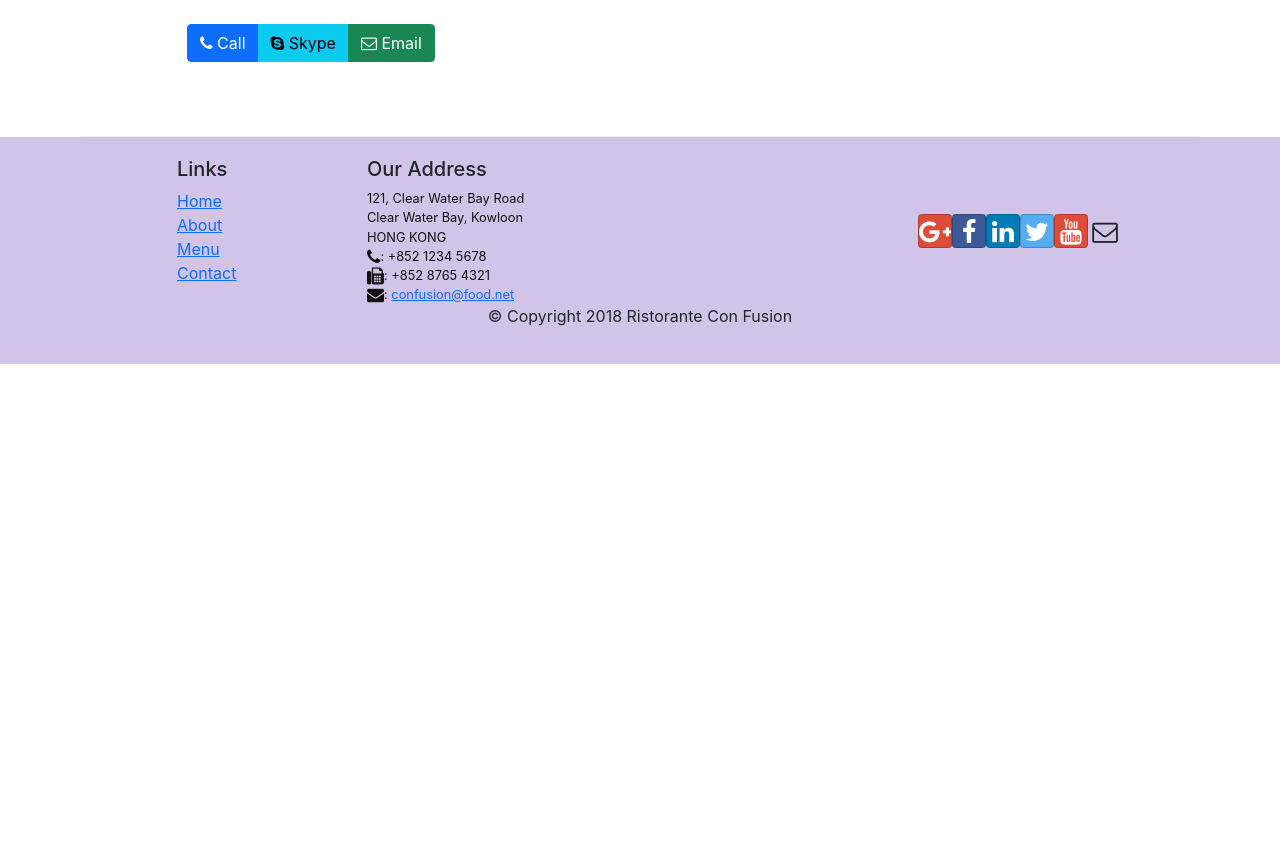
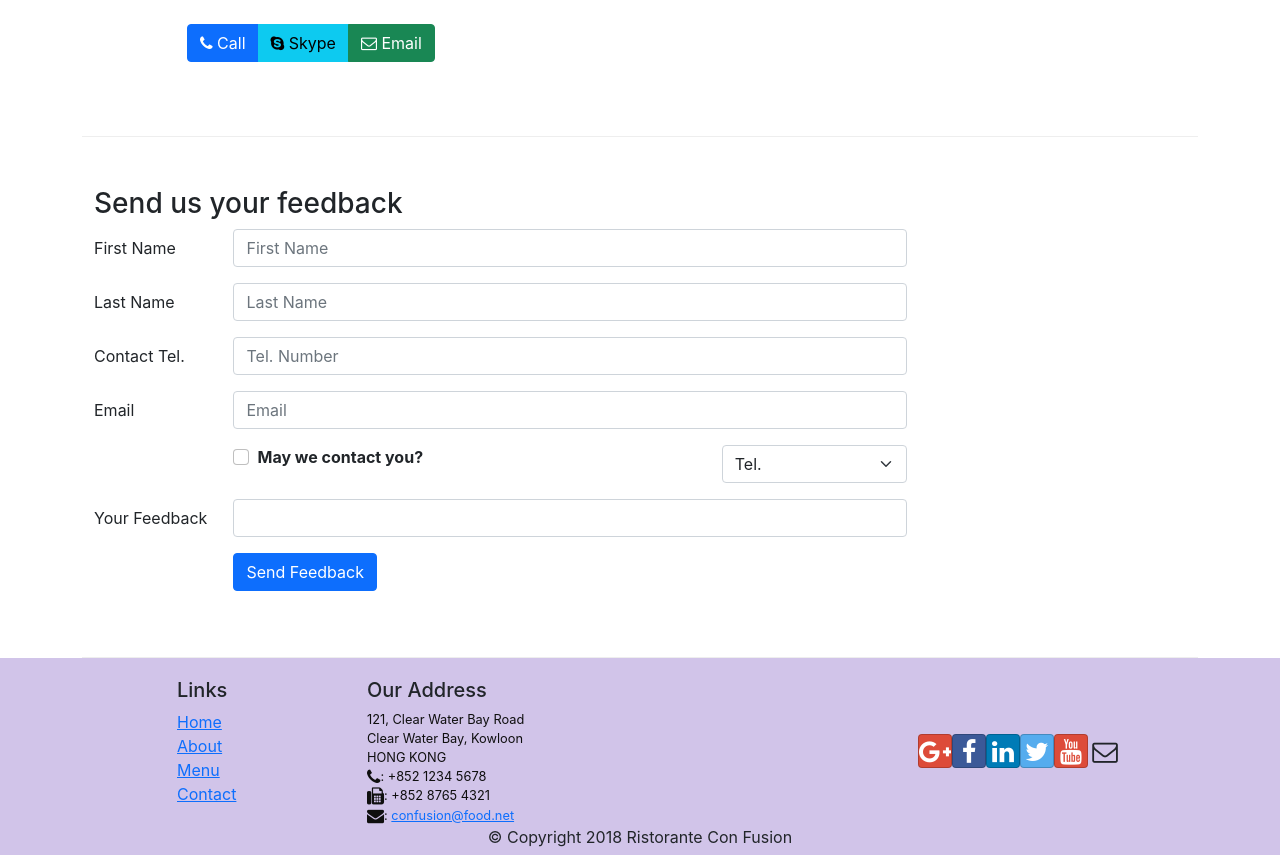
Before and after one commit to himanshuraw/ConFusion, a React (Create React App) app: page /contactus in a window 1280 px wide. Shown: the part 741-1596 px from the top of the page. Before the commit the page ends 1105 px from the top, so only its background shows below. Built offline with nearby package versions, Linux system fonts and the light colour scheme.

Commit message:
controlled forms

```diff
--- /dev/null
+++ b/src/components/AboutComponent.js
@@ -0,0 +1,94 @@
+import React from 'react';
+import { Breadcrumb, BreadcrumbItem, Card, CardBody, CardHeader, Media } from 'reactstrap';
+import { Link } from 'react-router-dom';
+
+function RenderLeader({leader}){
+  return (
+    <div key={leader.id} className="col-12 mt-5">
+      <Media className="row">
+        <Media left middle className="col-12 col-sm-2">
+          <Media object src={leader.image} alt={leader.name} />
+        </Media>
+        <Media body className="col-12 col-sm-10">
+          <Media heading>{leader.name}</Media>
+            <p>{leader.designation}</p>
+            <p>{leader.description}</p>
+          </Media>
+      </Media>
+    </div>
+  );
+}
+
+function About(props) {
+
+    const leaders = props.leaders.map((leader) => {
+        return (
+            <RenderLeader leader={leader}/>
+        );
+    });
+
+    return(
+        <div className="container">
+            <div className="row">
+                <Breadcrumb>
+                    <BreadcrumbItem><Link to="/home">Home</Link></BreadcrumbItem>
+                    <BreadcrumbItem active>About Us</BreadcrumbItem>
+                </Breadcrumb>
+                <div className="col-12">
+                    <h3>About Us</h3>
+                    <hr />
+                </div>
+            </div>
+            <div className="row row-content">
+                <div className="col-12 col-md-6">
+                    <h2>Our History</h2>
+                    <p>Started in 2010, Ristorante con Fusion quickly established itself as a culinary icon par excellence in Hong Kong. With its unique brand of world fusion cuisine that can be found nowhere else, it enjoys patronage from the A-list clientele in Hong Kong.  Featuring four of the best three-star Michelin chefs in the world, you never know what will arrive on your plate the next time you visit us.</p>
+                    <p>The restaurant traces its humble beginnings to <em>The Frying Pan</em>, a successful chain started by our CEO, Mr. Peter Pan, that featured for the first time the world's best cuisines in a pan.</p>
+                </div>
+                <div className="col-12 col-md-5">
+                    <Card>
+                        <CardHeader className="bg-primary text-white">Facts At a Glance</CardHeader>
+                        <CardBody>
+                            <dl className="row p-1">
+                                <dt className="col-6">Started</dt>
+                                <dd className="col-6">3 Feb. 2013</dd>
+                                <dt className="col-6">Major Stake Holder</dt>
+                                <dd className="col-6">HK Fine Foods Inc.</dd>
+                                <dt className="col-6">Last Year's Turnover</dt>
+                                <dd className="col-6">$1,250,375</dd>
+                                <dt className="col-6">Employees</dt>
+                                <dd className="col-6">40</dd>
+                            </dl>
+                        </CardBody>
+                    </Card>
+                </div>
+                <div className="col-12">
+                    <Card>
+                        <CardBody className="bg-faded">
+                            <blockquote className="blockquote">
+                                <p className="mb-0">You better cut the pizza in four pieces because
+                                    I'm not hungry enough to eat six.</p>
+                                <footer className="blockquote-footer">Yogi Berra,
+                                <cite title="Source Title">The Wit and Wisdom of Yogi Berra,
+                                    P. Pepe, Diversion Books, 2014</cite>
+                                </footer>
+                            </blockquote>
+                        </CardBody>
+                    </Card>
+                </div>
+            </div>
+            <div className="row row-content">
+                <div className="col-12">
+                    <h2>Corporate Leadership</h2>
+                </div>
+                <div className="col-12">
+                    <Media list>
+                        {leaders}
+                    </Media>
+                </div>
+            </div>
+        </div>
+    );
+}
+
+export default About;
--- a/src/components/ContactComponent.js
+++ b/src/components/ContactComponent.js
@@ -1,8 +1,42 @@
-import React from 'react';
-import { Breadcrumb, BreadcrumbItem } from 'reactstrap';
+import React, {Component} from 'react';
+import { Breadcrumb, BreadcrumbItem, Button, Form, FormGroup, Label, Input, Col } from 'reactstrap';
 import { Link } from 'react-router-dom';
 
-function Contact(props) {
+class Contact extends Component {
+
+    constructor(props){
+        super(props);
+
+        this.state={
+            firstname: '',
+            lastname: '',
+            telnum: '',
+            email: '',
+            agree: false,
+            contactType: 'Tel.',
+            message: ''
+        }
+        this.handleSubmit = this.handleSubmit.bind(this);
+        this.handleInputChange = this.handleInputChange.bind(this);
+    }
+
+    handleInputChange(event){
+        const target = event.target;
+        const value = target.type ==='checkbox' ? target.checked : target.value ;
+        const name = target.name;
+
+        this.setState({
+            [name]: value
+        });
+    }
+
+    handleSubmit(event){
+        console.log("current state is : " + JSON.stringify(this.state));
+        alert("current state is : " + JSON.stringify(this.state));
+        event.preventDefault();
+    }
+
+    render(){
         return(
             <div className="container">
                 <div className="row">
@@ -41,8 +75,83 @@
                         </div>
                     </div>
                 </div>
+                <div className="row row-content">
+                    <div className="col-12">
+                        <h3>Send us your feedback</h3>
+                    </div>
+                    <div className="col-12 col-md-9">
+                        <Form onSubmit={this.handleSubmit}>
+                            <FormGroup row>
+                                <Label htmlfor="firstname" md={2}>First Name</Label>
+                                <Col md={10}>
+                                    <Input type="text" id="firstname" name='firstname'
+                                        placeholder="First Name" value={this.state.firstname}
+                                        onChange={this.handleInputChange}/>
+                                </Col>
+                            </FormGroup>
+                            <FormGroup row>
+                                <Label htmlfor="lastname" md={2}>Last Name</Label>
+                                <Col md={10}>
+                                    <Input type="text" id="lastname" name='lastname'
+                                        placeholder="Last Name" value={this.state.lastname}
+                                        onChange={this.handleInputChange}/>
+                                </Col>
+                            </FormGroup>
+                            <FormGroup row>
+                                <Label htmlfor="telnum" md={2}>Contact Tel.</Label>
+                                <Col md={10}>
+                                    <Input type="tel" id="telnum" name='telnum'
+                                        placeholder="Tel. Number" value={this.state.telnum}
+                                        onChange={this.handleInputChange}/>
+                                </Col>
+                            </FormGroup>
+                            <FormGroup row>
+                                <Label htmlfor="email" md={2}>Email</Label>
+                                <Col md={10}>
+                                    <Input type="email" id="email" name='email'
+                                        placeholder="Email" value={this.state.email}
+                                        onChange={this.handleInputChange}/>
+                                </Col>
+                            </FormGroup>
+                            <FormGroup row>
+                                <Col md={{size: 6, offset: 2}}>
+                                    <FormGroup check>
+                                        <Label check>
+                                            <Input type="checkbox" name="agree" checked={this.state.agree}
+                                                onChange={this.handleInputChange}/>{" "}
+                                                <strong>May we contact you?</strong>
+                                        </Label>
+                                    </FormGroup>
+                                </Col>
+                                <Col md={{size: 3, offset: 1}}>
+                                    <Input type="select" name="contactType" value={this.state.contactType}
+                                        onChange={this.handleInputChange}>
+                                        <option>Tel.</option>
+                                        <option>Email</option>
+                                    </Input>
+                                </Col>
+                            </FormGroup>
+                            <FormGroup row>
+                                <Label htmlfor="message" md={2}>Your Feedback</Label>
+                                <Col md={10}>
+                                    <Input type="textares" id="message" name='message'
+                                        rows="12" value={this.state.message}
+                                        onChange={this.handleInputChange}/>
+                                </Col>
+                            </FormGroup>
+                            <FormGroup row>
+                                <Col md={{size:10, offset: 2}}>
+                                    <Button type="submit" color="primary">
+                                        Send Feedback
+                                    </Button>
+                                </Col>
+                            </FormGroup>
+                        </Form>
+                    </div>
+                </div>
             </div>
         );
     }
+}
 
 export default Contact;
--- a/src/components/MainComponent.js
+++ b/src/components/MainComponent.js
@@ -5,6 +5,7 @@
 import Header from './HeaderComponent';
 import Footer from './FooterComponent';
 import Contact from './ContactComponent';
+import About from './AboutComponent';
 import { COMMENTS } from '../shared/comments';
 import { LEADERS } from '../shared/leaders';
 import { PROMOTIONS } from '../shared/promotions';
@@ -42,6 +43,7 @@
         />
       );
     }
+
     return (
       <div>
         <Header/>
@@ -50,6 +52,7 @@
           <Route exact path="/menu" element={<Menu dishes={this.state.dishes}/>}/>
           <Route path="/meny/:dishId" element={<DishWithId/>}/>
           <Route exact path="/contactus" element={<Contact/>}/>
+          <Route exact path="/aboutus" element={<About leaders={this.state.leaders}/>}/>
           <Route path="/" element={<HomePage/>}/>
         </Routes>
         <Footer/>
```
Lines whose indentation alone changed are shown as unchanged.
